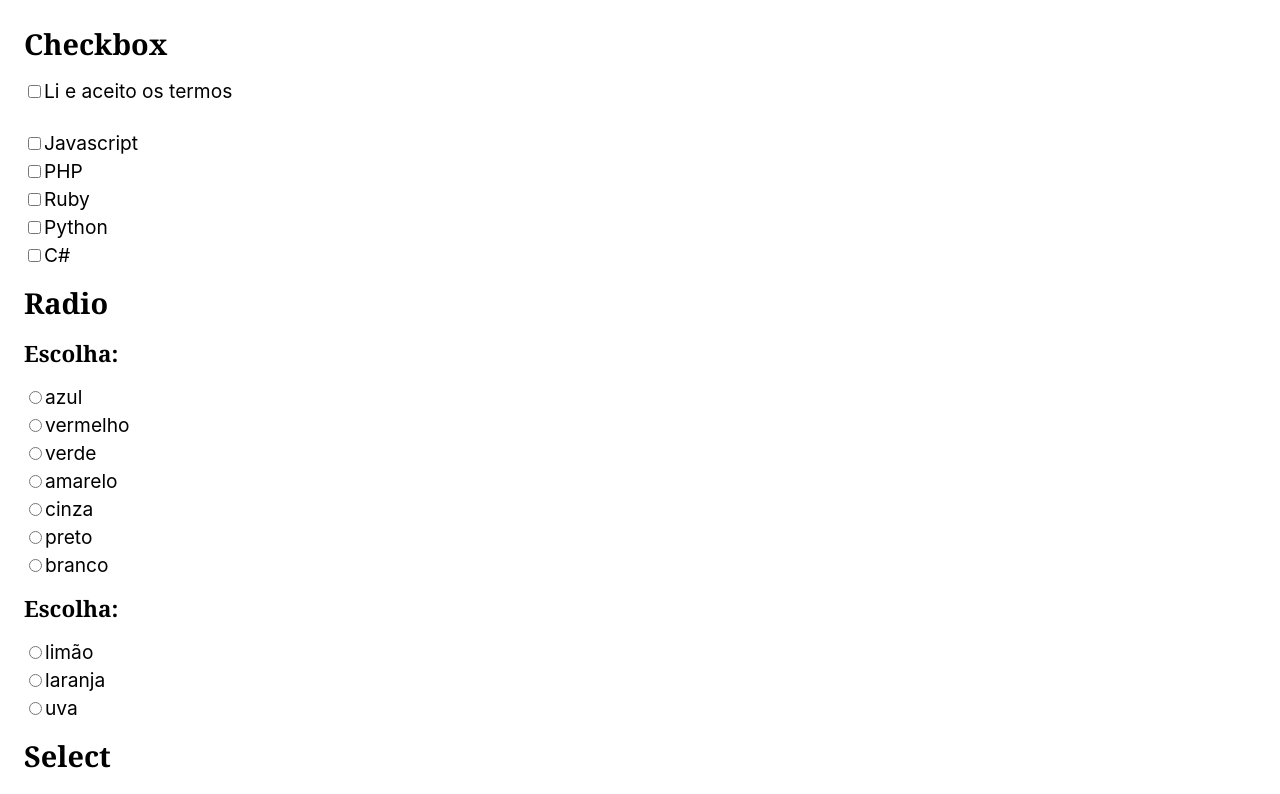
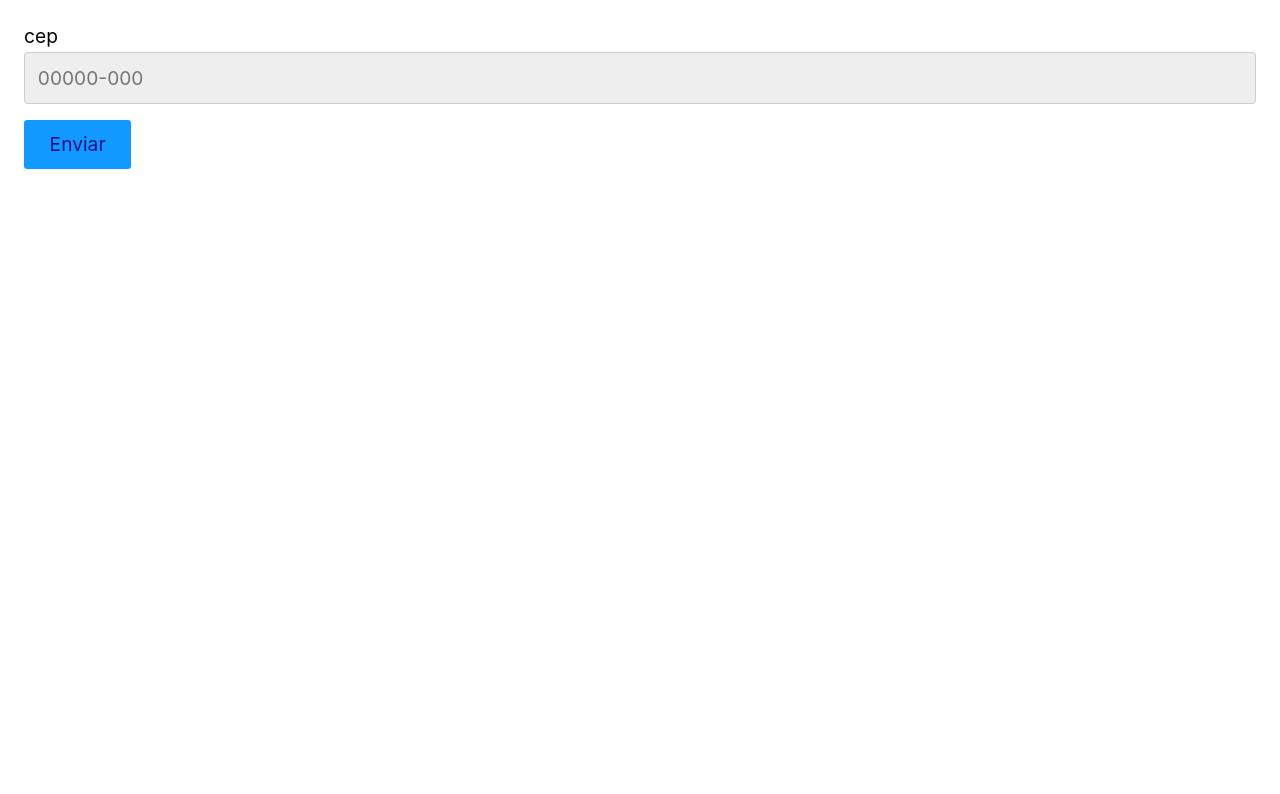
Before and after one commit to EdineiPinho/React-Tests, a React (Create React App) app: page / in a window 1280 px wide. Shown: the top 794 px of the page. Built offline with nearby package versions, Linux system fonts and the light colour scheme.

Commit message:
:sparkles: feat(form validation): form validation with regex and hooks

```diff
--- a/src/App.js
+++ b/src/App.js
@@ -1,33 +1,54 @@
 import React from 'react'
-import Select1 from './FormComponents/Select1'
 import Input1 from './FormComponents/Input1'
-import Radio1 from './FormComponents/Radio1';
-import Checkbox1 from './FormComponents/Checkbox1';
 
 const App = () => {
-  const [nome, setNome] = React.useState('');
-  const [email, setEmail] = React.useState('');
-  const [produto, setProduto] = React.useState('');
-  const [cor, setCor] = React.useState('');
-  const [fruta, setFruta] = React.useState('');
-  const [linguagens, setLinguagens] = React.useState([]);
-  const [termo, setTermo] = React.useState([]);
+  const [cep, setCep] = React.useState('');
+  const [error, setError] = React.useState(null);
+
+  function validadeCep(value) {
+    if (value.length === 0) {
+      setError('Preenchar um valor.');
+      return false;
+    } else if (!/^\d{5}-?\d{3}$/.test(value)) {
+      setError('Preencha um CEP válido.');
+      return false;
+    } else {
+      setError(null)
+      return true;
+    }
+  }
+
+  function handleBlur({ target }) {
+    console.log(validadeCep(target.value));
+  }
+
+  function handleChange({ target }) {
+    if (error) validadeCep(target.value)
+    setCep(target.value)
+  }
+
+  function handleSubmit(event) {
+    event.preventDefault();
+    if (validadeCep(cep)) console.log('Enviou!')
+    else console.log("Insira um CEP válido para enviar o formulário.")
+  }
+
   return (
-    <>
-      <h2>Checkbox</h2>
-      <Checkbox1 options={["Li e aceito os termos"]} value={termo} setValue={setTermo} />
-      <br />
-      <Checkbox1 options={["Javascript", "PHP", "Ruby", "Python", "C#"]} value={linguagens} setValue={setLinguagens} />
-      <h2>Radio</h2>
-      <Radio1 options={["azul", "vermelho", "verde", "amarelo", "cinza", "preto", "branco"]} name="name" value={cor} setValue={setCor} />
-      <Radio1 options={["limão", "laranja", "uva"]} name="fruta" value={fruta} setValue={setFruta} />
-      <h2>Select</h2>
-      <Select1 options={['smartphone', 'tablet']} value={produto} setValue={setProduto} />
-      <h2>Tipo Texo</h2>
-      <Input1 id="nome" label="Nome" type="text" value={nome} setValue={setNome} required />
-      <Input1 id="email" label="Email" type="email" value={email} setValue={setEmail} />
-    </>
+    <form onSubmit={handleSubmit}>
+      <Input1
+        id='cep'
+        label='cep'
+        type='text'
+        value={cep}
+        setValue={setCep}
+        onBlur={handleBlur}
+        onChange={handleChange}
+        placeholder="00000-000"
+        required />
+      {error && <p>{error}</p>}
+      <button>Enviar</button>
+    </form>
   )
 }
-
+  ;
 export default App
--- a/src/FormComponents/Input1.js
+++ b/src/FormComponents/Input1.js
@@ -1,6 +1,6 @@
 import React from 'react'
 
-const Input1 = ({ id, label, type, value, setValue, ...props }) => {
+const Input1 = ({ id, label, type, value, setValue, onChange, ...props }) => {
   return (
     <>
       <div className={id}>
@@ -10,8 +10,7 @@ const Input1 = ({ id, label, type, value, setValue, ...props }) => {
           name={id}
           type={type}
           value={value}
-          onChange={({ target }) =>
-            setValue(target.value)}
+          onChange={onChange}
           {...props}
         />
       </div>
```
Also changed, not shown: src/FormComponents/App.js (added, +33 -0 lines).
